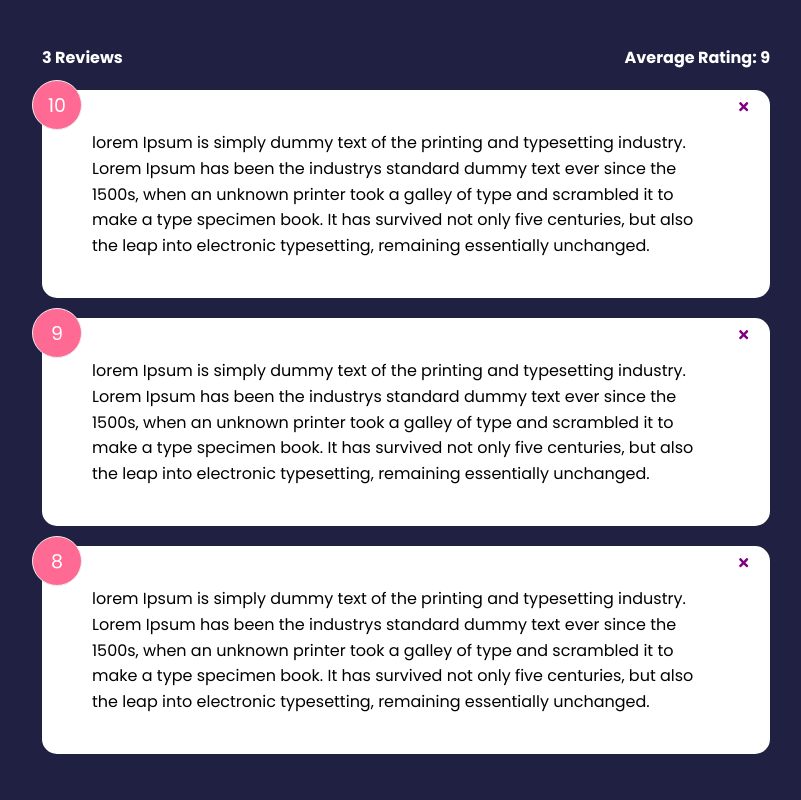
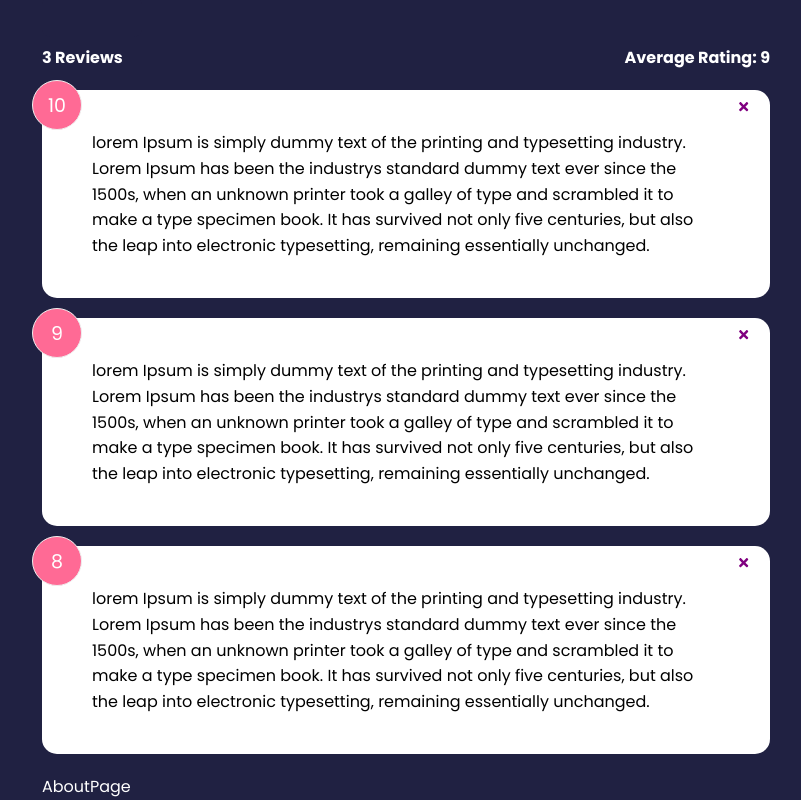
Before and after one commit to jenny-hub90/Feedback-app, a React (Create React App) app: page /about in a window 1280 px wide. Shown: the part 416-1216 px from the top of the page, without its empty margins (234-1035 px from the left). Before the commit the page ends 1190 px from the top, so only its background shows below. Built offline with nearby package versions, Linux system fonts and the light colour scheme.

Commit message:
created routes for about page

```diff
--- a/package.json
+++ b/package.json
@@ -10,6 +10,7 @@
     "react": "^18.2.0",
     "react-dom": "^18.2.0",
     "react-icons": "^4.8.0",
+    "react-router-dom": "^6.11.1",
     "react-scripts": "5.0.1",
     "uuid": "^9.0.0",
     "web-vitals": "^2.1.4"
--- a/src/App.js
+++ b/src/App.js
@@ -1,4 +1,5 @@
 import { v4 as uuidv4 } from 'uuid';
+import { BrowserRouter as Router, Route, Routes} from 'react-router-dom';
 import { useState } from "react";
 import Header from "./components/Header";
 import FeedbackList from "./components/FeedbackList";
@@ -6,7 +7,7 @@
 import FeedbackStats from "./components/FeedbackStats";
 import FeedbackForm from "./components/FeedbackForm";
 import Button from "./shared/Button";
-
+import AboutPage from './pages/AboutPage';
 
 const App = () => {
    const [feedback, setFeedback] = useState(FeedbackData)
@@ -23,15 +24,19 @@
     }
    }
 return(
-    <>
+    <Router>
     <Header/>
     <div className='container'>
         <FeedbackForm handleAdd ={addFeedback}/>
         <Button/>
         <FeedbackStats feedback={feedback}/>
         <FeedbackList feedback={feedback} handleDelete={deleteFeedback}/>
+
+        <Routes>
+            <Route path='/about' element={<AboutPage />} />
+        </Routes>
     </div>
-    </>
+    </Router>
 )
 }
 
--- /dev/null
+++ b/src/pages/AboutPage.jsx
@@ -0,0 +1,9 @@
+import React from 'react'
+
+const AboutPage = () => {
+  return (
+    <div>AboutPage</div>
+  )
+}
+
+export default AboutPage
```
Also changed, not shown: 1 other file (tests, documents, lock files or other folders).
